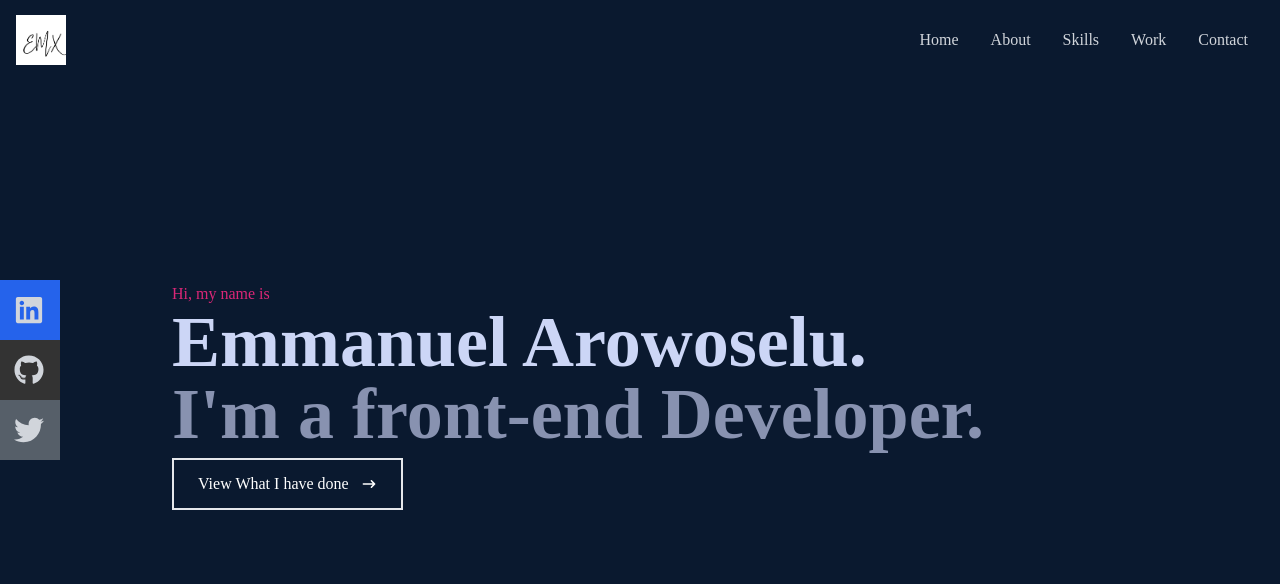
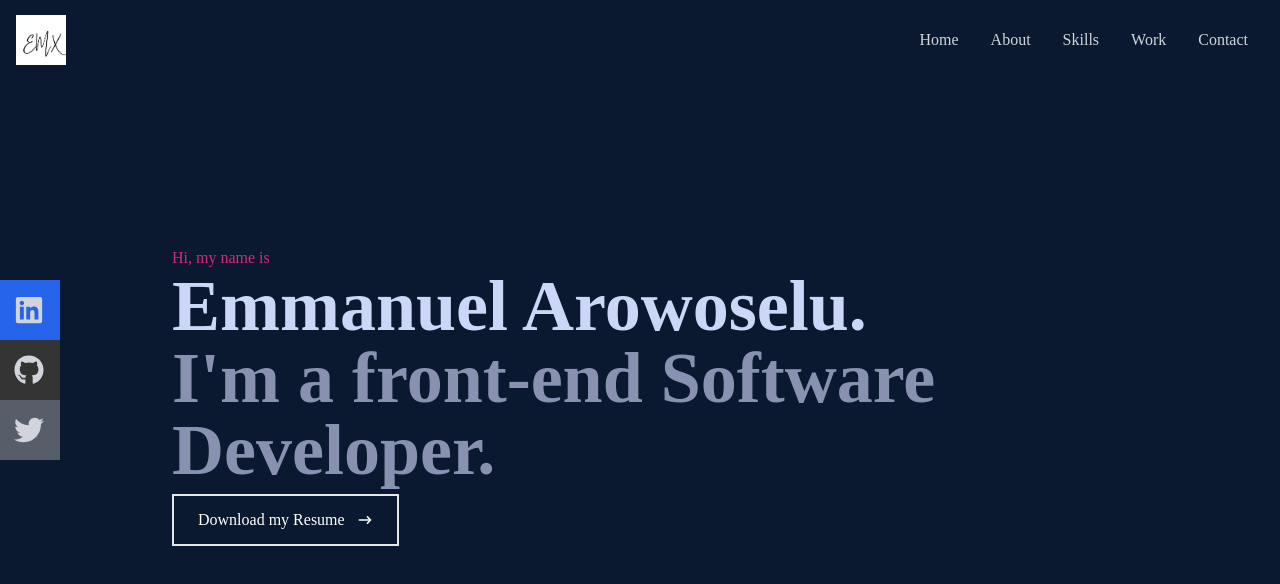
Before and after one commit to Emmanuel527/Portfolio-Website, a React (Create React App) app: page / in a window 1280 px wide. Shown: the top 584 px of the page. Built offline with nearby package versions, Linux system fonts and the light colour scheme.

Commit message:
commit on 'masteer'

```diff
--- a/src/components/Home.jsx
+++ b/src/components/Home.jsx
@@ -11,12 +11,12 @@ const Home = () => {
           Emmanuel Arowoselu.
         </h1>
         <h2 className='text-4xl sm:text-7xl font-bold text-[#8892b0]'>
-          I'm a front-end Developer.
+          I'm a front-end Software Developer.
         </h2>
 
         <div>
           <button className='text-white group border-2 px-6 py-3 my-2 flex items-center hover:bg-pink-600 hover:border-pink-600'>
-            View What I have done
+           <a a href="https://www.mediafire.com/file/3yvqmaxldckoji9/Resume_%25281%2529.pdf/file"> Download my Resume </a>
             <span className='group-hover:rotate-90 duration-300'>
               <HiArrowNarrowRight className='ml-3 ' />
             </span>
```
